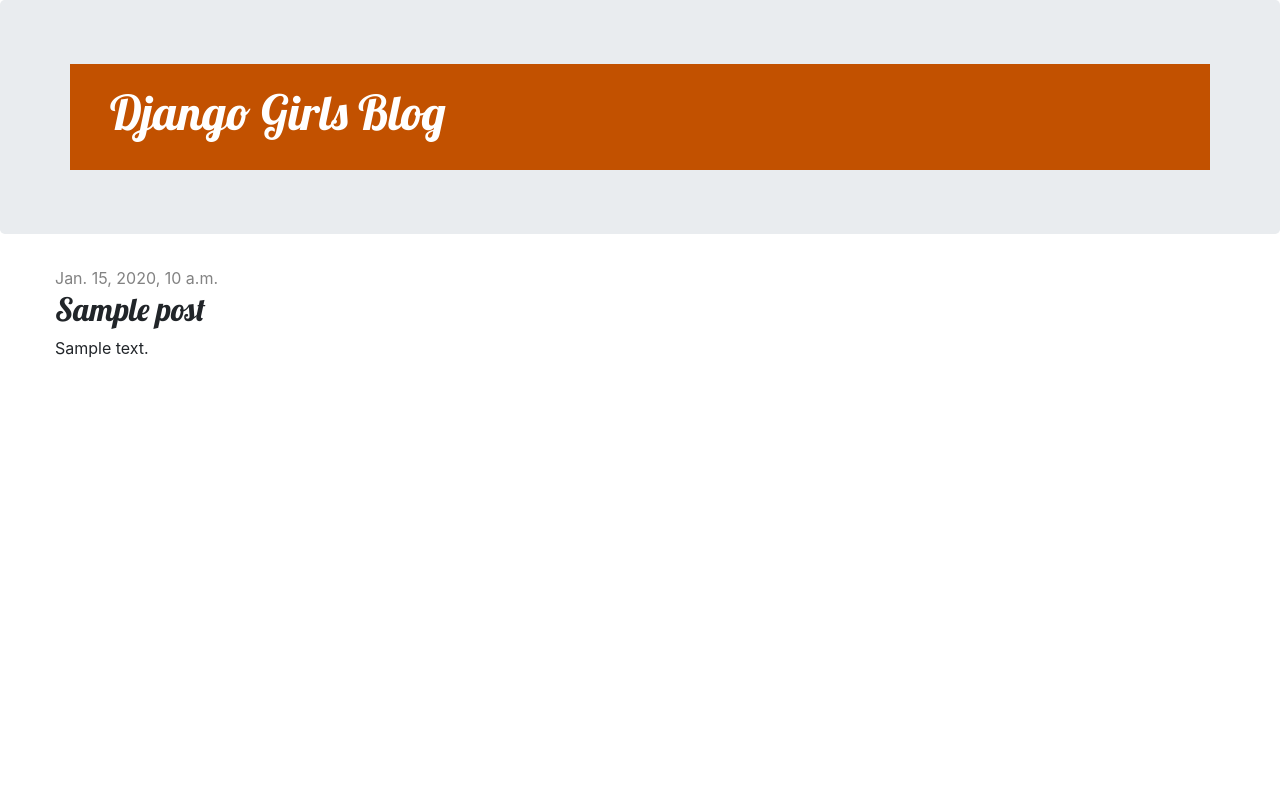
After one commit to ysss11/django-samples, a Django app: template djangogirls/blog/templates/blog/post_detail.html in a window 1280 px wide. The commit adds this page. Run offline with Django 3.2, Linux system fonts and the light colour scheme; the template is opened without the code that fills it: most values are stand-ins (such as "Sample title", 1, 10 or a date in 2020); some libraries are stand-ins or nearby versions.

Commit message:
Added view and template for detailed blog post as well as CSS for the site.

```diff
--- /dev/null
+++ b/djangogirls/blog/static/css/blog.css
@@ -0,0 +1,46 @@
+.page-header {
+  background-color: #C25100;
+  margin-top: 0;
+  padding: 20px 20px 20px 40px;
+}
+
+.page-header h1, .page-header h1 a, .page-header h1 a:visited, .page-header h1 a:active {
+  color: #ffffff;
+  font-size: 36pt;
+  text-decoration: none;
+}
+
+.content {
+  margin-left: 40px;
+}
+
+h1, h2, h3, h4 {
+  font-family: 'Lobster', cursive;
+}
+
+.date {
+  color: #828282;
+}
+
+.save {
+  float: right;
+}
+
+.post-form textarea, .post-form input {
+  width: 100%;
+}
+
+.top-menu, .top-menu:hover, .top-menu:visited {
+  color: #ffffff;
+  float: right;
+  font-size: 26pt;
+  margin-right: 20px;
+}
+
+.post {
+  margin-bottom: 70px;
+}
+
+.post h2 a, .post h2 a:visited {
+  color: #000000;
+}
--- /dev/null
+++ b/djangogirls/blog/templates/blog/base.html
@@ -0,0 +1,25 @@
+{% load static %}
+<html>
+<head>
+  <meta charset="utf-8">
+  <title>Django Girls blog</title>
+  <link rel="stylesheet" href="https://stackpath.bootstrapcdn.com/bootstrap/4.5.2/css/bootstrap.min.css">
+  <link href="//fonts.googleapis.com/css?family=Lobster&subset=latin,latin-ext" rel="stylesheet" type="text/css">
+  <link rel="stylesheet" href="{% static 'css/blog.css' %}">
+</head>
+<body>
+  <div class="jumbotron">
+    <div class="container page-header">
+      <h1><a href="/">Django Girls Blog</a></h1>
+    </div>
+  </div>
+  <div class="content container">
+    <div class="row">
+      <div class="col-md-8">
+        {% block content %}
+        {% endblock %}
+      </div>
+    </div>
+  </div>
+</body>
+</html>
--- /dev/null
+++ b/djangogirls/blog/templates/blog/post_detail.html
@@ -0,0 +1,13 @@
+{% extends 'blog/base.html' %}
+
+{% block content %}
+<div class="post">
+  {% if post.published_date %}
+    <div class="date">
+      {{ post.published_date }}
+    </div>
+  {% endif %}
+  <h2>{{ post.title }}</h2>
+  <p>{{ post.text|linebreaksbr }}</p>
+</div>
+{% endblock %}
--- a/djangogirls/blog/urls.py
+++ b/djangogirls/blog/urls.py
@@ -3,4 +3,5 @@
 
 urlpatterns = [
     path('', views.post_list, name='post_list'),
+    path('post/<int:pk>/', views.post_detail, name='post_detail'),
 ]
--- a/djangogirls/blog/views.py
+++ b/djangogirls/blog/views.py
@@ -1,4 +1,4 @@
-from django.shortcuts import render
+from django.shortcuts import render, get_object_or_404
 from django.utils import timezone
 from .models import Post
 
@@ -6,3 +6,7 @@
 def post_list(request):
     posts = Post.objects.filter(published_date__lte=timezone.now()).order_by('published_date')
     return render(request, 'blog/post_list.html', {'posts': posts})
+
+def post_detail(request, pk):
+    post = get_object_or_404(Post, pk=pk)
+    return render(request, 'blog/post_detail.html', {'post': post})
```
Also changed, not shown: djangogirls/blog/templates/blog/post_list.html (+11 -23 lines), 1 other file.
